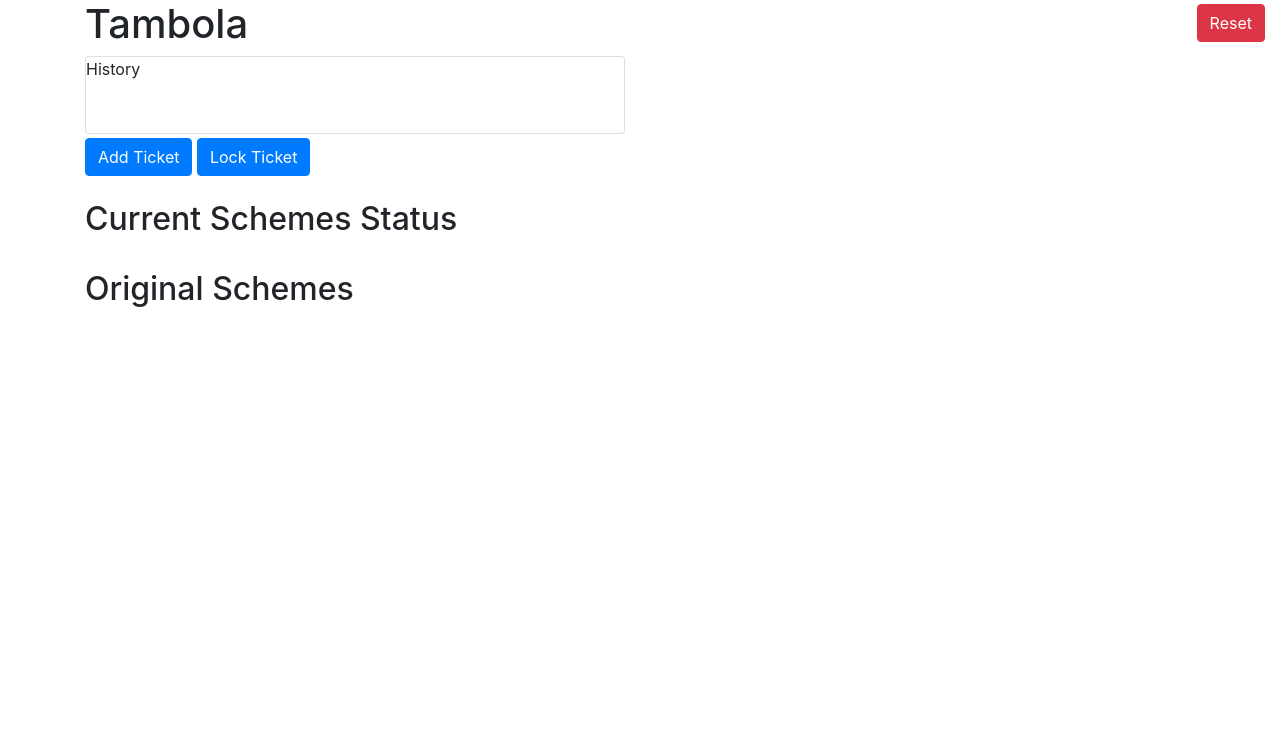
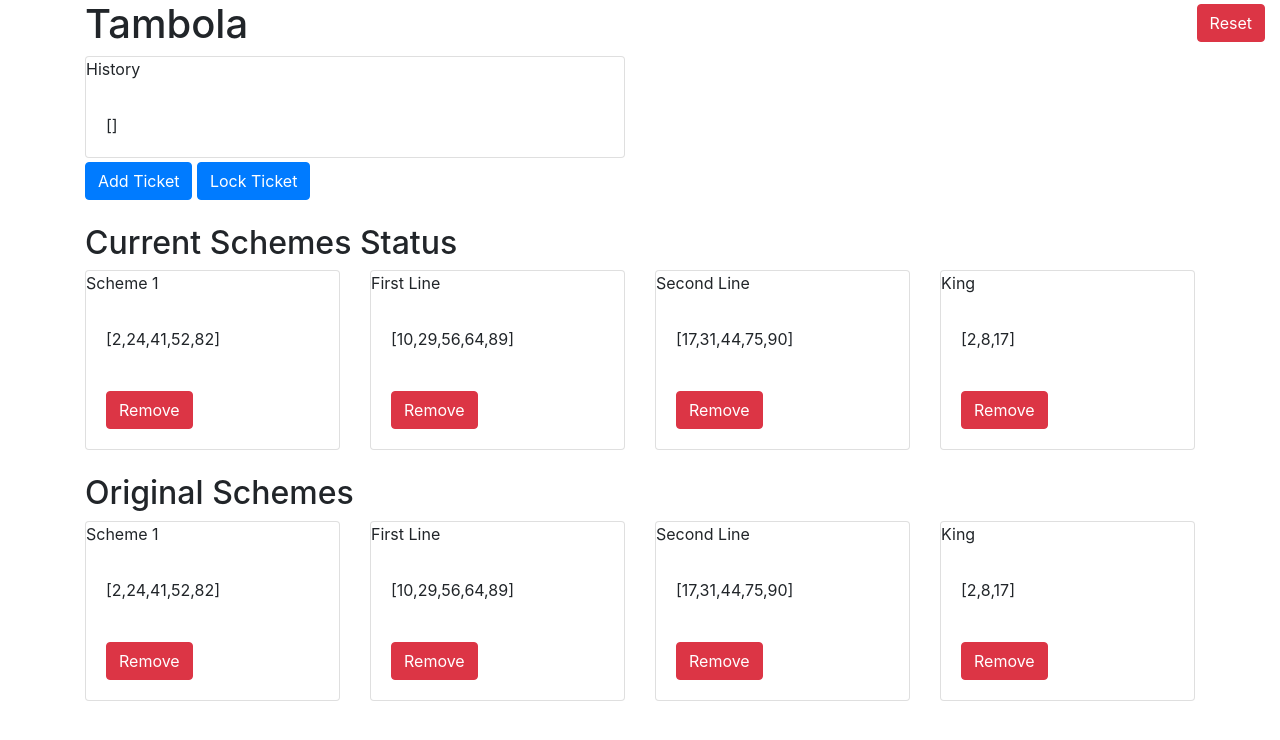
Before and after one commit to ansh1111/tambola-hack, a plain HTML site: page index.html in a window 1280 px wide. Drawn offline with nearby package versions, Linux system fonts and the light colour scheme.

Commit message:
Added Script

```diff
--- a/index.html
+++ b/index.html
@@ -105,6 +105,8 @@
 		</div>
 	</div>
 
+	<script type="text/javascript" src="tambola.js"></script>
+
 </body>
 
 </html>
```
